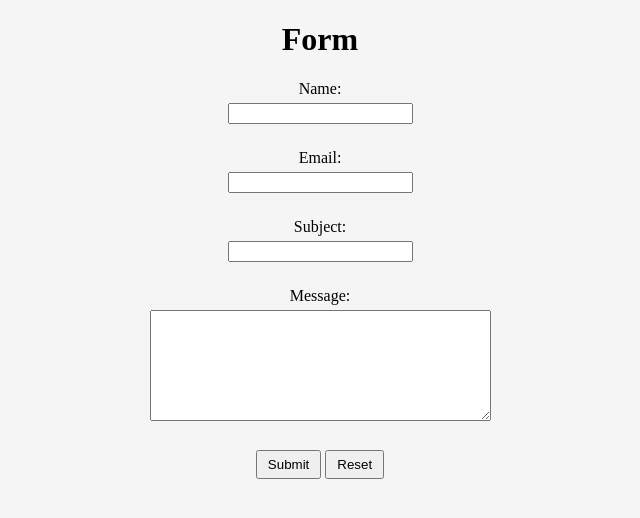
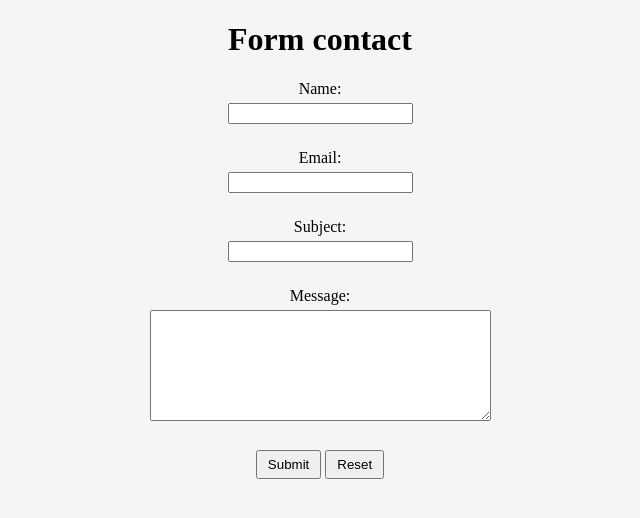
Before and after one commit to ELAgar/dpd-project-form, a website: page index.html in a window 1280 px wide. Shown: the whole page, without its empty margins (320-960 px from the left). Drawn offline with nearby package versions, Linux system fonts and the light colour scheme; no server answers.

Commit message:
practice change

```diff
--- a/index.html
+++ b/index.html
@@ -14,7 +14,7 @@
     <script src="script.js"></script>
 </head>
 <body>
-<h1>Form</h1>
+<h1>Form contact</h1>
 <form name="contact-form" class="box" id="contact-form">
     <div class="form-field">
         <label for="name">Name: </label>
```
